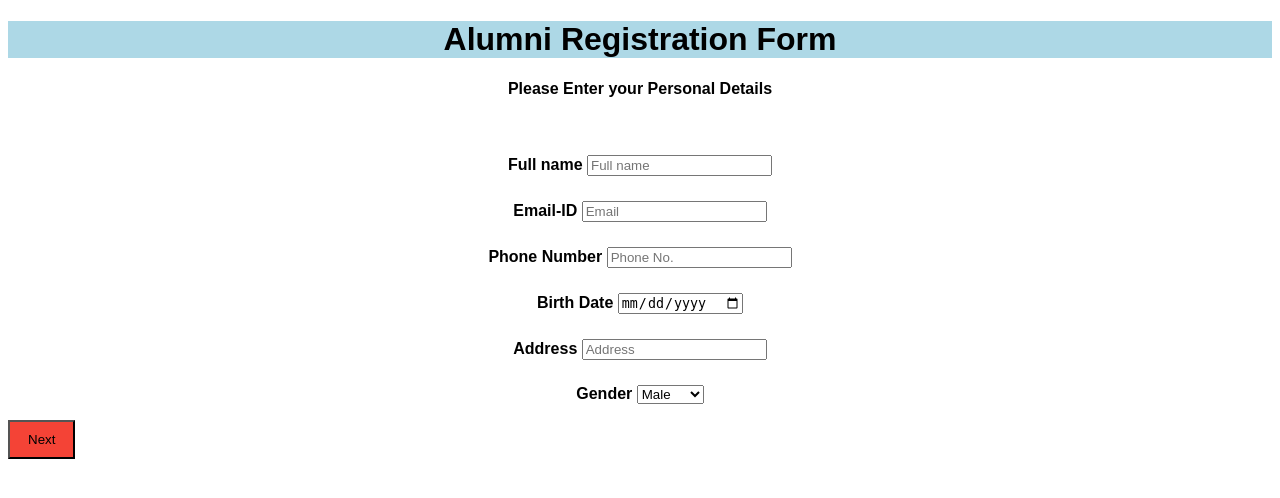
After one commit to datapirates2020/DR111, a Django app: page /alumniregistration/ in a window 1280 px wide. The commit adds this page. Shown: the top 498 px of the page. Run offline with Django 3.2, Linux system fonts and the light colour scheme.

Commit message:
registration added

```diff
--- a/DR111/urls.py
+++ b/DR111/urls.py
@@ -21,5 +21,6 @@ urlpatterns = [
     path('', views.home),
     path('alumni/',views.alumlogin, name='alumni'),
     path('clg/',views.clglogin,name='clg'),
-    path('dte/',views.dtlogin,name='dte')
+    path('dte/',views.dtlogin,name='dte'),
+    path('alumniregistration/',views.alumregistration_1,name='alumniregistration_1')
 ]
--- a/DR111app/views.py
+++ b/DR111app/views.py
@@ -9,3 +9,5 @@ def clglogin(request):
     return render(request,'clglogin.html')
 def dtlogin(request):
     return render(request,'dtlogin.html')
+def alumregistration_1(request):
+    return render(request,'alumniregistration_1.html')
--- /dev/null
+++ b/statics/css/registration.css
@@ -0,0 +1,88 @@
+body {
+    font-family: Arial, Helvetica, sans-serif;
+    background-color: #ffffff;
+  }
+  p{
+      margin-top: 1%;
+      font-size: 1em;
+  }
+  * {
+    box-sizing: border-box;
+  }
+
+  .page{
+border: 2px lightblue;
+  }
+  /* Add padding to containers */
+  .container {
+    padding: 16px;
+    background-color: white;
+
+  }
+
+  .form-inline {
+    display: flex;
+    flex-flow: row wrap;
+    align-items: center;
+  }
+
+  /* Add some margins for each label */
+  .form-inline label {
+    margin: 5px 10px 5px 5px;
+  }
+
+  /* Style the input fields */
+  .form-inline input {
+    vertical-align: middle;
+    margin: 5px 10px 5px 10px;
+    padding: 10px;
+    background-color: #fff;
+    border: 1px solid #ddd;
+  }
+  form hr{
+    border: 1px solid #ffffff;
+  }
+  input[type=text]:focus, input[type=password]:focus ,input[type=number]:focus ,input[type=email]:focus,input[type=date]:focus{
+    background-color: #ddd;
+    outline: none;
+  }
+
+  /* Overwrite default styles of hr */
+  hr {
+    border: 1px solid #f1f1f1;
+    margin-bottom: 15px;
+  }
+
+
+  h1{
+      background-color: lightblue;
+      text-align: center;
+  }
+  .form-inline {
+    display: flex;
+    flex-flow: row wrap;
+    align-items: center;
+  }
+
+  /* Add some margins for each label */
+  .form-inline label {
+    margin: 5px 10px 5px 0;
+  }
+
+  /* Style the input fields */
+  .form-inline input {
+    vertical-align: middle;
+    margin: 5px 10px 5px 0;
+    padding: 10px;
+    background-color: #fff;
+    border: 1px solid #ddd;
+  }
+
+  .next {
+    width: auto;
+    padding: 10px 18px;
+    background-color: #f44336;
+  }
+  button:hover {
+    opacity: 0.8;
+  }
--- a/templates/alumlogin.html
+++ b/templates/alumlogin.html
@@ -26,7 +26,7 @@
           <input type="password" placeholder="Enter Password" name="psw" required>
           <div class="buttons">
             <button type="submit">Login</button>
-            <button type="button">Register</button>
+            <button type="button"  onclick="location.href='{% url 'alumniregistration_1' %}'">Register</button>
           </div>
 
         <div class="container" >
--- /dev/null
+++ b/templates/alumniregistration_1.html
@@ -0,0 +1,48 @@
+<!DOCTYPE html>
+<html>
+<head>
+<title>
+Registration
+</title>
+ {%  load static %}
+    <link rel="stylesheet" href="{% static 'css/registration.css'%}">
+</head>
+<body>
+    <h1> Alumni Registration Form</h1>
+    <div align="center" class="page">
+        <p><b>
+            Please Enter your Personal Details
+        </b></p>
+
+
+    <form >
+        <div class="container" align="center">
+
+          <hr>
+          <label for="name" ><b>Full name</b></label>
+          <input type="text" placeholder="Full name" name="name" required>
+          <hr>
+          <label for="email"><b>Email-ID</b></label>
+          <input type="email" placeholder="Email" name="email" required>
+          <hr>
+          <label for="number"><b>Phone Number</b></label>
+          <input type="number" placeholder="Phone No." name="number" required>
+          <hr>
+          <label for="birth"><b>Birth Date</b></label>
+          <input type="date" placeholder="Birth date" name="birth" required>
+          <hr>
+          <label for="address"><b>Address</b></label>
+          <input type="text" placeholder="Address" name="address" required>
+          <hr>
+          <label for="Gender"><b>Gender</b></label>
+          <select id="gender">
+              <option value="Male">Male</option>
+              <option value="Female">Female</option>
+              <option value="Other">Other</option>
+          </select>
+          </div>
+      </form>
+    </div>
+    <button type="button" class="next">Next</button>
+</body>
+</html>
```
